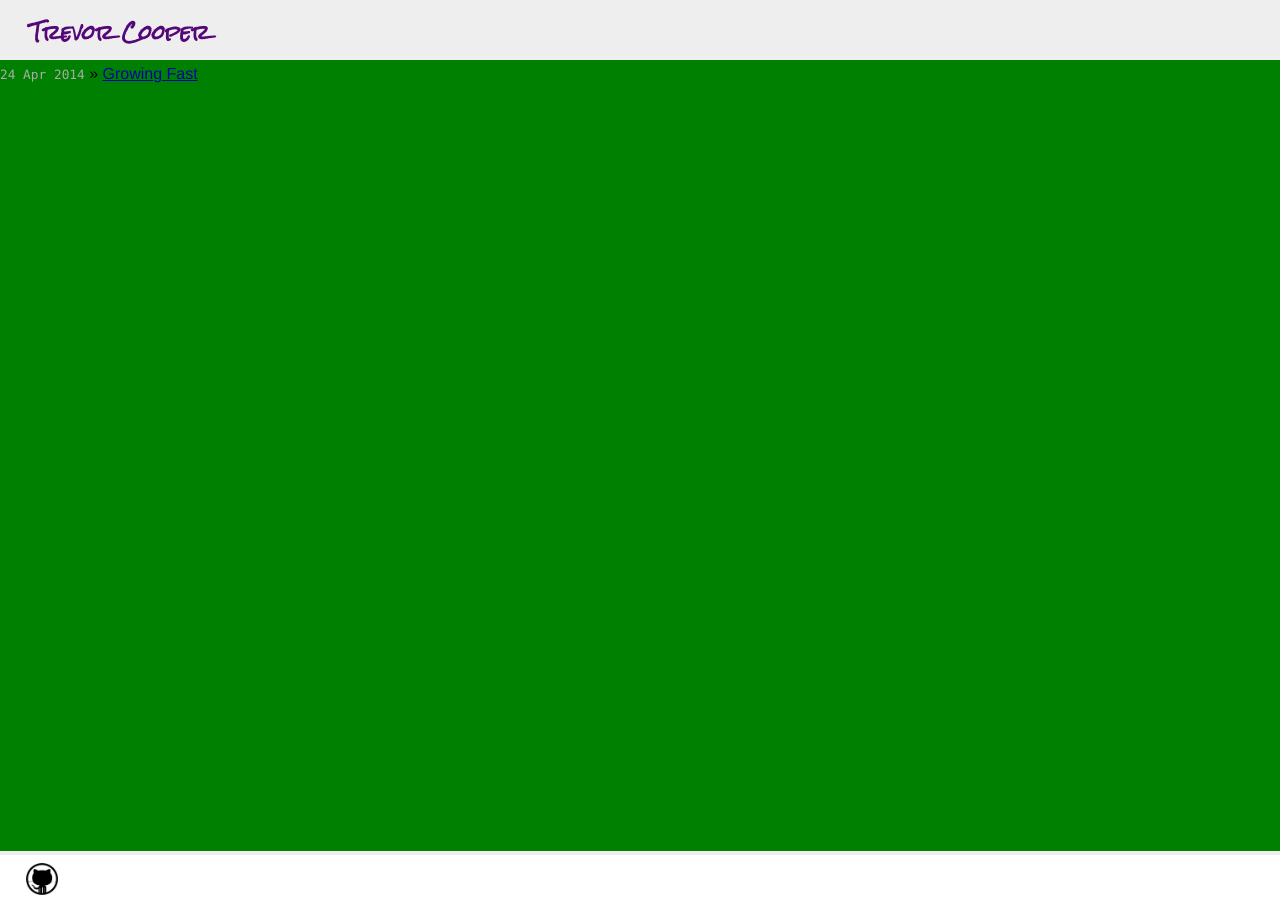
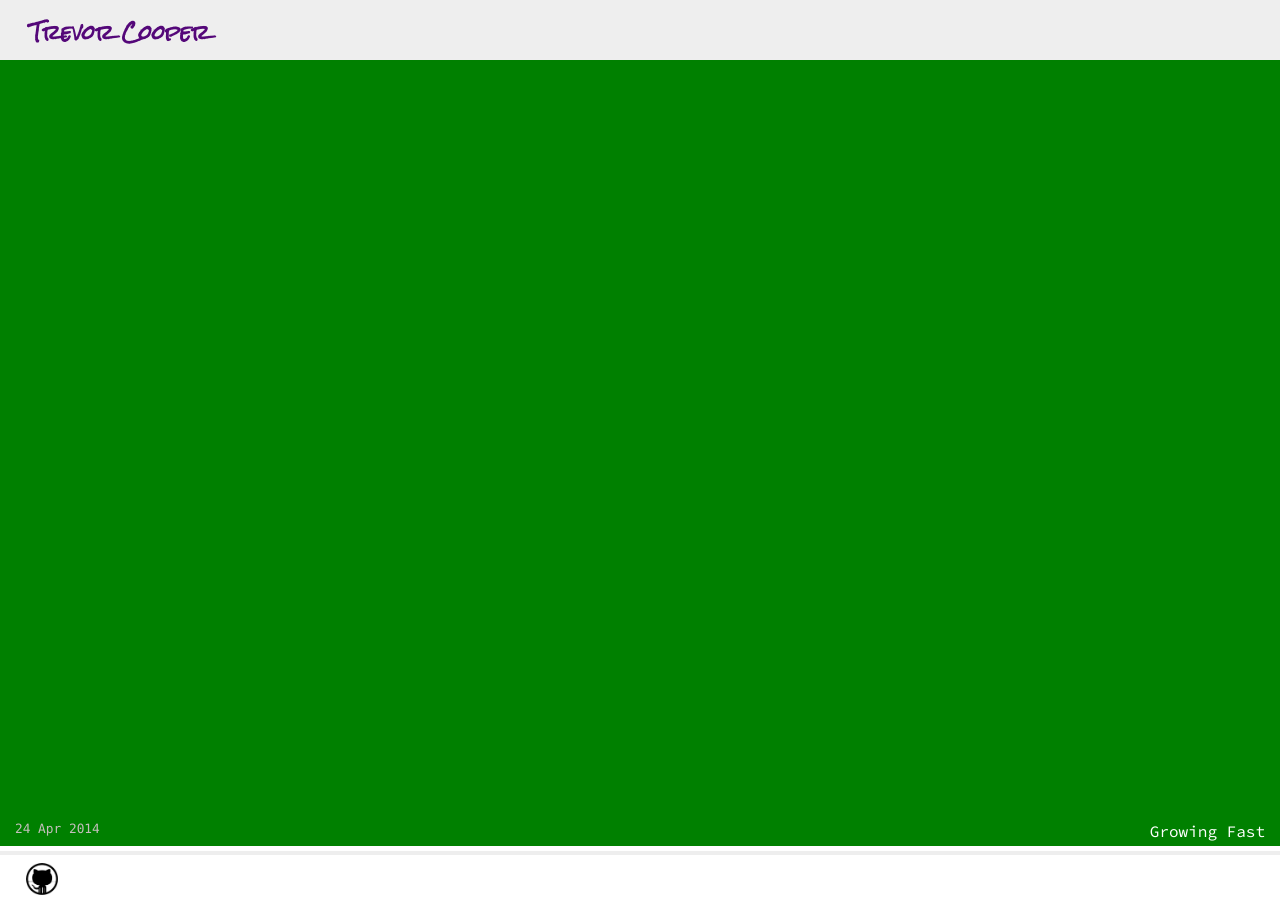
Before and after one commit to 13ruce1337/13ruce1337.github.io, a Jekyll site: the page built from index.html, in a window 1280 px wide. Built offline with Jekyll 4.4.1, drawn with Linux system fonts in a browser that asks for light colours; Markdown is read by kramdown in place of the engine named in the settings.

Commit message:
edited layout, added proper display of list items

```diff
--- a/css/home.css
+++ b/css/home.css
@@ -7,13 +7,30 @@
   background: green;
   display: inline-block;
   width: 100%;
-  height: 100%;
-  line-height: 1.75rem;
-  height:100%;
+  height: 99.4%;
 }
 
-.posts span {
-  color: #aaa;
+.post_info {
+  bottom:10px;
+  position:absolute;
+  width:100%;
+}
+
+.post_info .date {
+  color: #C4BFBC;
   font-family: Monaco, "Courier New", monospace;
   font-size: 80%;
+  float:left;
+  margin-left:15px;
 }
+
+.post_info .post_title {
+  float:right;
+  margin-right:15px;
+}
+
+.post_info .post_title a {
+  text-decoration:none;
+  color: white;
+  font-family: 'Source Code Pro';
+}
--- a/css/main.css
+++ b/css/main.css
@@ -6,6 +6,7 @@
 
 /* Fonts */
 @import url(http://fonts.googleapis.com/css?family=Rock+Salt);
+@import url(http://fonts.googleapis.com/css?family=Source+Code+Pro);
 
 /* Global Reset */
 * {
--- a/index.html
+++ b/index.html
@@ -6,7 +6,12 @@ css: ./css/home.css
 <div class='home'>
   <ul class="posts">
     {% for post in site.posts %}
-      <li><span>{{ post.date | date_to_string }}</span> &raquo; <a href="{{ post.url }}">{{ post.title }}</a></li>
+      <li>
+        <div class='post_info'>
+          <span class='date'>{{ post.date | date_to_string }}</span>
+          <span class='post_title'><a href="{{ post.url }}">{{ post.title }}</a></span>
+        </div>
+      </li>
     {% endfor %}
   </ul>
 </div>
```
Also changed, not shown: 1 other file.
